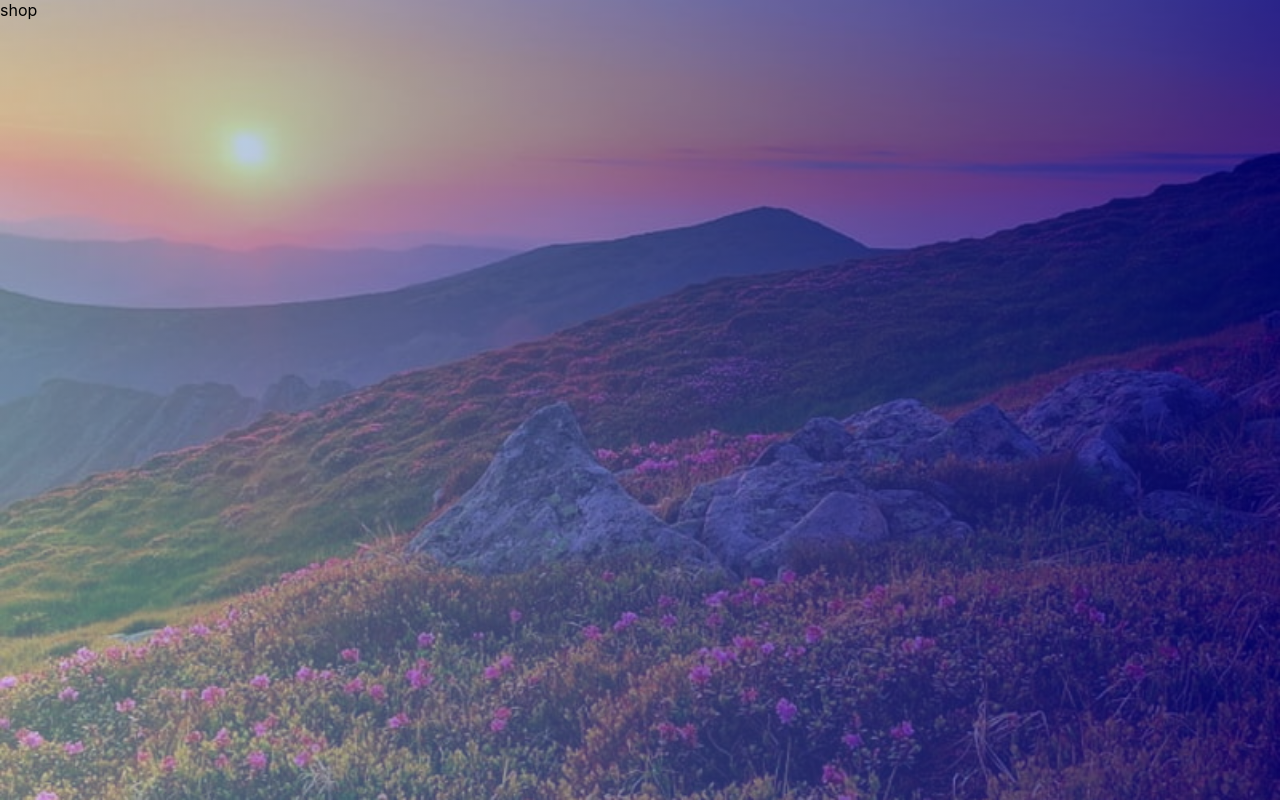
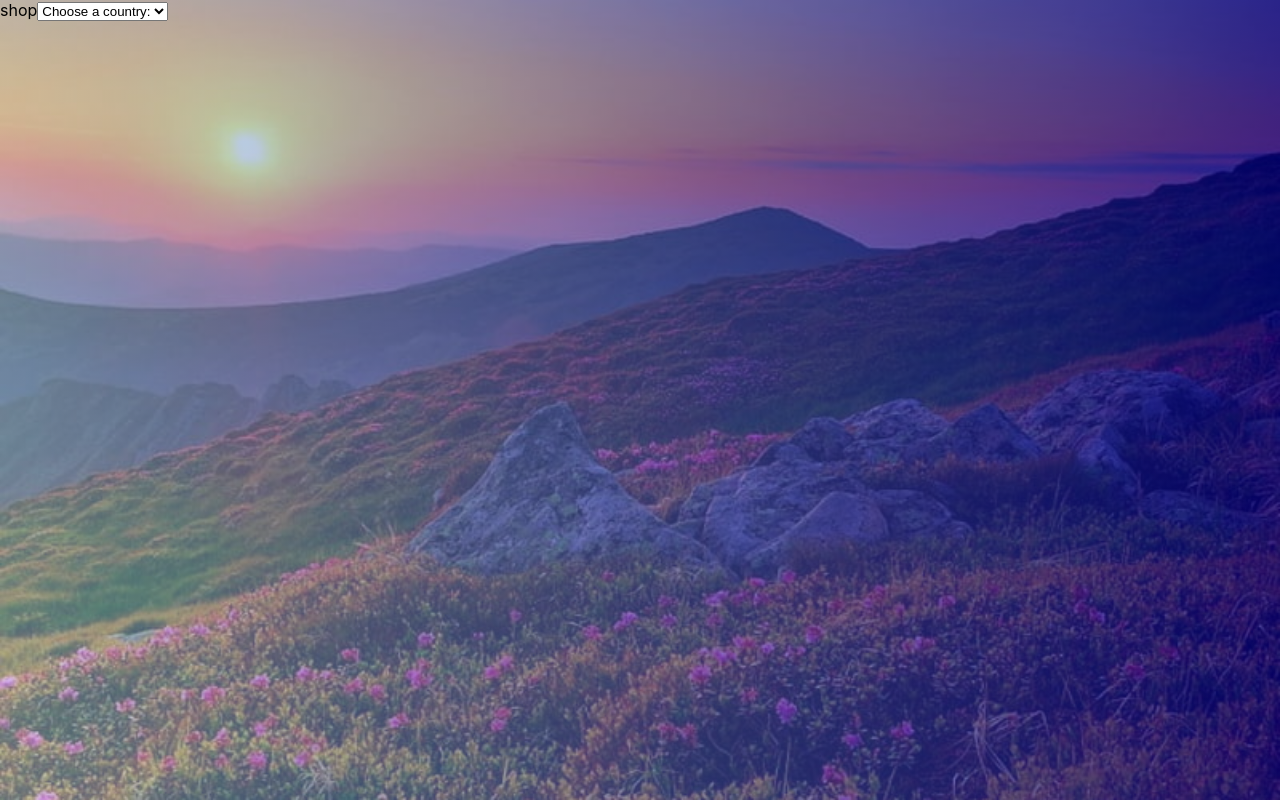
Before and after one commit to stefanverde/FullStack-frontend, a React (Create React App) app: page /shop in a window 1280 px wide. Built offline with nearby package versions, Linux system fonts and the light colour scheme.

Commit message:
function name changes, dropdown test

```diff
--- /dev/null
+++ b/src/pages/Dropdown.tsx
@@ -0,0 +1,20 @@
+import { observer } from 'mobx-react';
+import React from 'react';
+
+interface DropdownProps {
+  options: string[];
+}
+const Dropdown = ({ options }: DropdownProps) => {
+  return (
+    <>
+      <select style={{ width: 'fit-content' }}>
+        <option label={'Choose a country:'} />
+        {options.map(option => (
+          <option value={option}>{option}</option>
+        ))}
+      </select>
+    </>
+  );
+};
+
+export default observer(Dropdown);
--- a/src/pages/Shop.tsx
+++ b/src/pages/Shop.tsx
@@ -1,8 +1,15 @@
 import { observer } from 'mobx-react';
 import React from 'react';
+import Dropdown from './Dropdown';
 
 const Shop = () => {
-  return <div>shop</div>;
+  const options = ['value1', 'value2', 'value3'];
+  return (
+    <div>
+      shop
+      <Dropdown options={options} />
+    </div>
+  );
 };
 
 export default observer(Shop);
```
